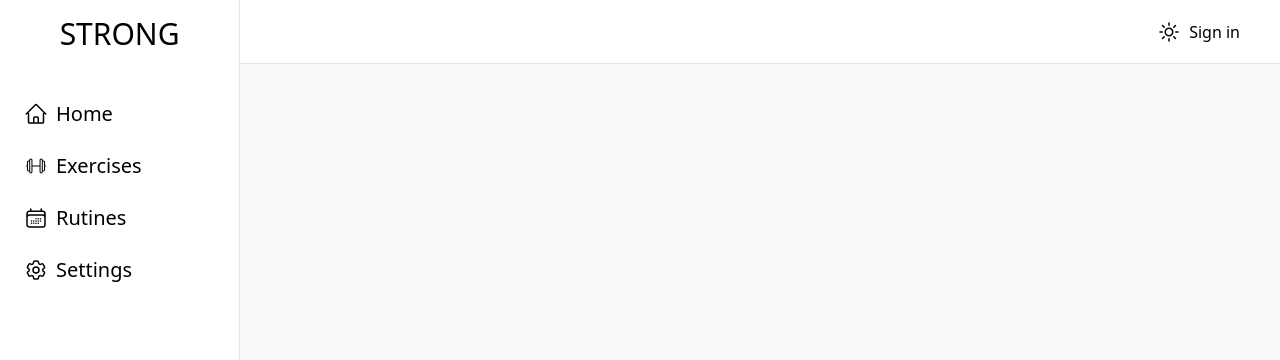
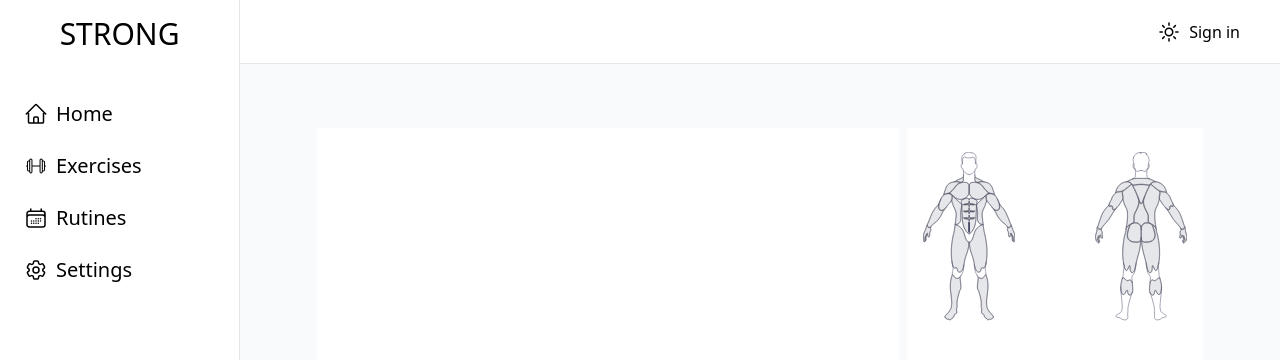
Before and after one commit to M3fjuLeo/STRONG, a React (Vite) app: page /muscle-description in a window 1280 px wide. Shown: the top 360 px of the page. Built offline with nearby package versions, Linux system fonts and the light colour scheme.

Commit message:
redux configuration

```diff
--- a/package.json
+++ b/package.json
@@ -10,6 +10,7 @@
     "preview": "vite preview"
   },
   "dependencies": {
+    "@reduxjs/toolkit": "^2.5.1",
     "@supabase/supabase-js": "^2.47.2",
     "@tanstack/react-query": "^5.62.2",
     "appwrite": "^16.0.2",
@@ -18,12 +19,14 @@
     "react-hook-form": "^7.54.0",
     "react-hot-toast": "^2.4.1",
     "react-icons": "^5.3.0",
+    "react-redux": "^9.2.0",
     "react-router-dom": "^6.4.3"
   },
   "devDependencies": {
     "@eslint/js": "^9.15.0",
     "@types/react": "^18.3.12",
     "@types/react-dom": "^18.3.1",
+    "@types/react-redux": "^7.1.34",
     "@types/react-router-dom": "^5.3.3",
     "@vitejs/plugin-react": "^4.3.4",
     "autoprefixer": "^10.4.20",
--- a/src/App.tsx
+++ b/src/App.tsx
@@ -8,8 +8,9 @@ import { QueryClient, QueryClientProvider } from "@tanstack/react-query";
 import { Toaster } from "react-hot-toast";
 import Login from "./pages/Login";
 import PageNotFound from "./pages/PageNotFound";
-import ProtectedRoute from "./components/ProtectedRoute";
 import MuscleDescriptionPage from "./pages/MuscleDescriptionPage";
+import { Provider } from "react-redux";
+import { store } from "./services/MuscleSlice";
 
 const queryClient = new QueryClient({
   defaultOptions: {
@@ -20,6 +21,7 @@ const queryClient = new QueryClient({
 function App() {
   return (
     <QueryClientProvider client={queryClient}>
+      <Provider store={store}>
         <BrowserRouter>
           <Routes>
             <Route element={<AppLayout />}>
@@ -59,6 +61,7 @@ function App() {
             }}
           />
         </BrowserRouter>
+      </Provider>
     </QueryClientProvider>
   );
 }
--- a/src/index.css
+++ b/src/index.css
@@ -13,6 +13,10 @@
   @apply cursor-pointer;
 }
 
+.bodymapActive {
+  @apply text-blue-500;
+}
+
 @keyframes rotate {
   to {
     transform: rotate(1turn);
--- a/src/pages/Home.tsx
+++ b/src/pages/Home.tsx
@@ -1,4 +1,4 @@
-import Bodymap from "../ui/bodymap";
+import Bodymap from "../ui/Bodymap";
 
 const Home = () => {
   return (
--- a/src/pages/MuscleDescriptionPage.tsx
+++ b/src/pages/MuscleDescriptionPage.tsx
@@ -1,8 +1,15 @@
 import React from "react";
-import Bodymap from "../ui/bodymap";
+import Bodymap from "../ui/Bodymap";
 
 const MuscleDescriptionPage = () => {
-  return <div className="flex gap-2"></div>;
+  return (
+    <div className="flex gap-2">
+      <div className="bg-white w-[80%]"></div>
+      <div className="bg-white w-[40%] pt-6 px-4">
+        <Bodymap />
+      </div>
+    </div>
+  );
 };
 
 export default MuscleDescriptionPage;
--- /dev/null
+++ b/src/services/MuscleSlice.tsx
@@ -0,0 +1,35 @@
+import { configureStore, createSlice, PayloadAction } from "@reduxjs/toolkit";
+import { useDispatch, useSelector, TypedUseSelectorHook } from "react-redux";
+
+interface MuscleState {
+  muscleId: string | null;
+}
+
+const initialState: MuscleState = {
+  muscleId: null,
+};
+
+const muscleSlice = createSlice({
+  name: "muscle",
+  initialState,
+  reducers: {
+    setMuscleId: (state, action: PayloadAction<string | null>) => {
+      state.muscleId = action.payload;
+    },
+  },
+});
+
+export const store = configureStore({
+  reducer: { muscle: muscleSlice.reducer },
+});
+
+// Typy dla TS
+export type RootState = ReturnType<typeof store.getState>;
+export type AppDispatch = typeof store.dispatch;
+
+// Hooki do TS
+export const useAppDispatch: () => AppDispatch = useDispatch;
+export const useAppSelector: TypedUseSelectorHook<RootState> = useSelector;
+
+// Eksport akcji
+export const { setMuscleId } = muscleSlice.actions;
--- a/src/ui/Bodymap.tsx
+++ b/src/ui/Bodymap.tsx
@@ -1,11 +1,19 @@
-import React, { useState } from "react";
+import { useNavigate } from "react-router-dom";
+import {
+  setMuscleId,
+  useAppDispatch,
+  useAppSelector,
+} from "../services/MuscleSlice";
 
 const Bodymap = () => {
-  const [selectedMuscle, setSelectedMuscle] = useState<string | null>(null);
+  const navigate = useNavigate();
+  const muscleId = useAppSelector((state) => state.muscle.muscleId);
+  const dispatch = useAppDispatch();
 
-  function handleMuscleClick(muscleName: string) {
-    setSelectedMuscle(muscleName);
-    console.log(muscleName);
+  function handleClick(id: string) {
+    dispatch(setMuscleId(id));
+    navigate("/muscle-description");
+    console.log(muscleId);
   }
 
   return (
@@ -13,8 +21,8 @@ const Bodymap = () => {
       <svg viewBox="0 0 660.46 1206.46" fill="none" className="max-h-[80vh]">
         <g
           id="calves"
-          className="bodymap"
-          onClick={() => handleMuscleClick("calves")}
+          className={`bodymap`}
+          onClick={() => handleClick("calves")}
         >
           <path
             d="M502.8,1183.5c-.68,1.05-1.86,1.29-2.74,1.31-.93.02-1.69.81-1.69,1.77,0,.38-.14,1.54-.78,2.18-.39.38-.97.56-1.75.53-.8-.04-1.51.52-1.72,1.32,0,.03-.6,2.33-2.27,3.3-.86.51-1.88.59-3.12.24-.69-.19-1.44.07-1.86.67-.02.03-1.86,2.61-4.39,2.9-1.39.17-2.76-.38-4.19-1.68-.68-.62-1.71-.58-2.35.08-.04.04-4.49,4.53-10.15,3.77-4.52-.61-8.73-4.34-12.51-11.09-.21-.39-.58-.69-1.02-.81-.57-.17-14.2-4.29-13.15-17.37.18-5.53-4.76-8.41-11.01-12.05l-.97-.57c-5.92-3.45-9.83-5.73-6.12-27.69.89-7.14-.42-14.69-.48-15-.11-.62-.33-1.05-.9-1.25-.42-.36-3.52-3.52-2.29-17.55,1.51-17.34,2.94-33.72-17.75-101.36-1.11-3.85-2.68-6.08-4.18-8.24-4.08-5.83-8.31-11.86-2.32-56.42,2.35-21.34,3.14-29.8,2.5-34.69,6.67,6.59,14.23,10.26,21.63,10.26h.34c8.38-.13,15.5-4.85,20.06-13.29,4.38-8.1,7.01-11.48,12.38-13.17.31.97.72,2.16,1.23,3.63,5.67,16.3,20.73,59.59,8.3,131.92,0,.05,0,.1-.02.15-.7,7.93-1.67,16.17-2.6,24.14-2.43,20.85-4.73,40.55-2.42,53.28,1.72,10.5,2.43,14.98,2.6,20.5,0,.15.03.3.07.45,1.34,4.55,8.23,15.73,12.79,23.12,1.33,2.14,2.46,4,3.13,5.14.8,1.37,1.22,2.38,1.59,3.25,1.09,2.59,1.89,4.14,6.89,8.26.9.74,1.83,1.49,2.8,2.26,6.46,5.2,13.78,11.1,17.75,20.07,1.41,3.47,1.65,6.21.69,7.71Z"
@@ -30,7 +38,7 @@ const Bodymap = () => {
           ></path>
         </g>
 
-        <g id="quads" className="bodymap">
+        <g id="quads" className={`bodymap`}>
           <path
             d="M452.4,783.8s0,.06-.02.09c0,.02,0,.04,0,.06-.8,3.72-1.52,7.5-2.22,11.15-3.01,15.71-5.86,30.55-13.07,34.21-2.93,1.49-6.55,1.09-11.09-1.18-2.16-1.08-4.06-1.25-5.66-.47-3.13,1.52-4.12,5.95-5.38,11.57-2.08,9.29-4.43,19.83-16.56,20.04h-.25c-22.01,0-29.18-50.54-29.24-51.05,0-.05-.02-.1-.03-.14-2.46-18.26-6.39-36.59-11.76-54.7-1.1-3.72-2.91-8.81-5.01-14.71-6.53-18.38-16.39-46.18-17.75-68.65-.11-3.62-.17-6.84-.23-9.67-.15-7.05-.24-11.52-.79-14.17,14.83-2.06,21.68-20.6,33.8-62.45,13.65-47.17,49.14-60.08,62.35-63.31,2.7,21.79,6.16,45.47,8.19,53.68.14.55.33,1.32.59,2.31,9.41,36.36,27.37,122.24,14.14,207.42Z"
             fill="currentColor"
```
Also changed, not shown: 1 other file (tests, documents, lock files or other folders). Lines whose indentation alone changed are shown as unchanged.
